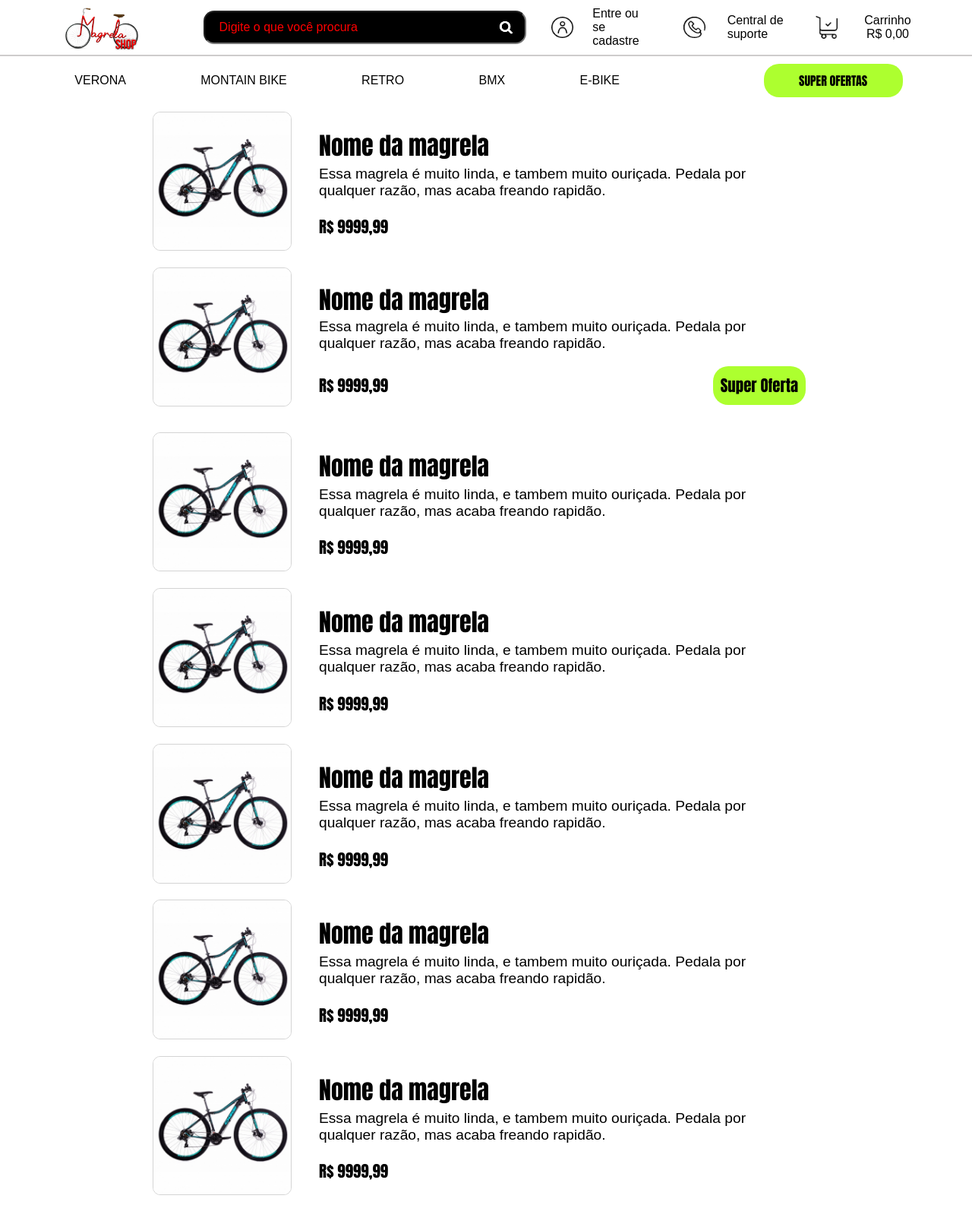
After one commit to blopah/magrelashop, a PHP site: page /catalogo.html in a window 1280 px wide. The commit adds this page. Shown: the whole page at 76% size. Run offline with PHP 8.4, Linux system fonts and the light colour scheme.

Commit message:
produto_e_catalogo_started

```diff
--- /dev/null
+++ b/catalogo.html
@@ -0,0 +1,213 @@
+<!DOCTYPE html>
+<html lang="pt-br">
+
+<head>
+    <meta charset="UTF-8">
+    <meta http-equiv="X-UA-Compatible" content="IE=edge">
+    <meta name="viewport" content="width=device-width, initial-scale=1.0">
+    <title>Magrela Shop</title>
+    <link rel="stylesheet" href="style.css">
+</head>
+
+<body>
+    <main>
+        <header class="cabecalho">
+            <div class="logo">
+                <a href="index.html">
+                    <img src="img/logo.png" alt="">
+
+                </a>
+            </div>
+            <div class="busca">
+                <input type="text" placeholder="Digite o que você procura">
+            </div>
+            <div class="opcoes">
+                <div class="login">
+                    <a href="#">
+                        <div class="img_opcoes">
+                            <img src="img/perfil.png" alt="">
+                        </div>
+                        <div class="txt_opcoes">Entre ou se <br>cadastre</div>
+                    </a>
+                </div>
+                <div class="suporte">
+                    <a href="#">
+                        <div class="img_opcoes">
+                            <img src="img/suporte.png" alt="">
+                        </div>
+                        <div class="txt_opcoes">Central de <br>suporte</div>
+
+                    </a>
+                </div>
+                <div class="carrinho">
+                    <a href="#">
+                        <div class="img_opcoes">
+                            <img src="img/carrinho.png" alt="">
+                        </div>
+                        <div class="txt_opcoes txt_carrinho">Carrinho<span id="valor_carrinho">R$ 0,00</span></div>
+                    </a>
+                </div>
+            </div>
+        </header>
+        <nav class="menu">
+            <ul class="lista_menu">
+                <li class="item_menu">
+                    <a href="catalogo.html">
+                        VERONA
+                    </a>
+                </li>
+                <li class="item_menu">
+                    <a href="catalogo.html">
+                        MONTAIN BIKE
+                    </a>
+                </li>
+                <li class="item_menu">
+                    <a href="catalogo.html">
+                        RETRO
+                    </a>
+                </li>
+                <li class="item_menu">
+                    <a href="catalogo.html">
+                        BMX
+                    </a>
+                </li>
+                <li class="item_menu">
+                    <a href="catalogo.html">
+                        E-BIKE
+                    </a>
+                </li>
+            </ul>
+            <ul class="lista_promo">
+                <li class="item_promo">
+                    <a href="catalogo.html">
+                        SUPER OFERTAS
+                    </a>
+                </li>
+            </ul>
+        </nav>
+        <!-- header fim -->
+        <!--image slider start-->
+
+        <section class="catalogo">
+            <div class="produto">
+                <a href="produto.html">
+                    <div class="imagem_catalogo">
+                        <img src="img\catalogo\bike1.jpg" alt="">
+                    </div>
+                    <div class="info_catalogo">
+                        <div class="titulo_catalogo">Nome da magrela</div>
+                        <div class="descricao_catalogo">Essa magrela é muito linda, e tambem muito ouriçada. Pedala por
+                            qualquer razão, mas acaba freando rapidão.</div>
+                        <div class="preco_catalogo">
+                            <div class="valor_catalogo">R$ 9999,99</div>
+                        </div>
+                    </div>
+                </a>
+            </div>
+            <div class="produto">
+                <a href="produto.html">
+                    <div class="imagem_catalogo">
+                        <img src="img\catalogo\bike1.jpg" alt="">
+                    </div>
+                    <div class="info_catalogo">
+                        <div class="titulo_catalogo">Nome da magrela</div>
+                        <div class="descricao_catalogo">Essa magrela é muito linda, e tambem muito ouriçada. Pedala por
+                            qualquer razão, mas acaba freando rapidão.</div>
+                        <div class="preco_catalogo">
+                            <div class="valor_catalogo">R$ 9999,99</div>
+                            <div class="super_oferta">Super Oferta</div>
+                        </div>
+                    </div>
+                </a>
+            </div>
+            <div class="produto">
+                <a href="produto.html">
+                    <div class="imagem_catalogo">
+                        <img src="img\catalogo\bike1.jpg" alt="">
+                    </div>
+                    <div class="info_catalogo">
+                        <div class="titulo_catalogo">Nome da magrela</div>
+                        <div class="descricao_catalogo">Essa magrela é muito linda, e tambem muito ouriçada. Pedala por
+                            qualquer razão, mas acaba freando rapidão.</div>
+                        <div class="preco_catalogo">
+                            <div class="valor_catalogo">R$ 9999,99</div>
+                        </div>
+                    </div>
+                </a>
+            </div>
+            <div class="produto">
+                <a href="produto.html">
+                    <div class="imagem_catalogo">
+                        <img src="img\catalogo\bike1.jpg" alt="">
+                    </div>
+                    <div class="info_catalogo">
+                        <div class="titulo_catalogo">Nome da magrela</div>
+                        <div class="descricao_catalogo">Essa magrela é muito linda, e tambem muito ouriçada. Pedala por
+                            qualquer razão, mas acaba freando rapidão.</div>
+                        <div class="preco_catalogo">
+                            <div class="valor_catalogo">R$ 9999,99</div>
+                        </div>
+                    </div>
+                </a>
+            </div>
+            <div class="produto">
+                <a href="produto.html">
+                    <div class="imagem_catalogo">
+                        <img src="img\catalogo\bike1.jpg" alt="">
+                    </div>
+                    <div class="info_catalogo">
+                        <div class="titulo_catalogo">Nome da magrela</div>
+                        <div class="descricao_catalogo">Essa magrela é muito linda, e tambem muito ouriçada. Pedala por
+                            qualquer razão, mas acaba freando rapidão.</div>
+                        <div class="preco_catalogo">
+                            <div class="valor_catalogo">R$ 9999,99</div>
+                        </div>
+                    </div>
+                </a>
+            </div>
+            <div class="produto">
+                <a href="produto.html">
+                    <div class="imagem_catalogo">
+                        <img src="img\catalogo\bike1.jpg" alt="">
+                    </div>
+                    <div class="info_catalogo">
+                        <div class="titulo_catalogo">Nome da magrela</div>
+                        <div class="descricao_catalogo">Essa magrela é muito linda, e tambem muito ouriçada. Pedala por
+                            qualquer razão, mas acaba freando rapidão.</div>
+                        <div class="preco_catalogo">
+                            <div class="valor_catalogo">R$ 9999,99</div>
+                        </div>
+                    </div>
+                </a>
+            </div>
+            <div class="produto">
+                <a href="produto.html">
+                    <div class="imagem_catalogo">
+                        <img src="img\catalogo\bike1.jpg" alt="">
+                    </div>
+                    <div class="info_catalogo">
+                        <div class="titulo_catalogo">Nome da magrela</div>
+                        <div class="descricao_catalogo">Essa magrela é muito linda, e tambem muito ouriçada. Pedala por
+                            qualquer razão, mas acaba freando rapidão.</div>
+                        <div class="preco_catalogo">
+                            <div class="valor_catalogo">R$ 9999,99</div>
+                        </div>
+                    </div>
+                </a>
+            </div>
+        </section>
+        <script type="text/javascript">
+            var counter = 1;
+            setInterval(function () {
+                document.getElementById("radio" + counter).checked = true;
+                counter++;
+                if (counter > 4) {
+                    counter = 1;
+                }
+            }, 5000)
+        </script>
+        <!--image slider end-->
+    </main>
+</body>
+
+</html>
```
Also changed, not shown: produto.html (added, +106 -0 lines), style.css (+42 -0 lines), img/individuos/andre.jfif (added), img/individuos/axel.jfif (added), img/individuos/caique.jfif (added), img/individuos/pablo.jfif (added).
